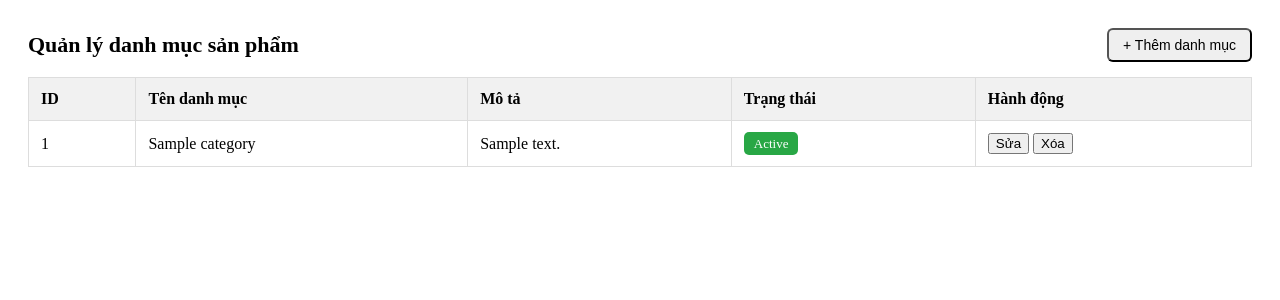
After one commit to Dieu-Dinh/PETSHOP, a PHP site: page /admin/views/manage_category.php in a window 1280 px wide. The commit adds this page. Shown: the top 300 px of the page. Run offline with PHP 8.4, Linux system fonts and the light colour scheme; tables that the repository leaves empty or names only in its code hold one stand-in row (values such as "Sample post").

Commit message:
ok manageCategory

```diff
--- /dev/null
+++ b/admin/assets/css/manageCategory.css
@@ -0,0 +1,123 @@
+.manage-section {
+    padding: 20px;
+}
+
+.header {
+    display: flex;
+    justify-content: space-between;
+    align-items: center;
+    margin-bottom: 15px;
+}
+
+.header h2 {
+    margin: 0;
+    font-size: 22px;
+    font-weight: bold;
+}
+
+#btn-add {
+    padding: 8px 14px;
+    font-size: 14px;
+}
+
+/* TABLE FULL WIDTH KHÔNG BỊ THU NHỎ */
+.table-category {
+    width: 100%;
+    border-collapse: collapse;
+    background: #fff;
+    table-layout: auto; /* QUAN TRỌNG: để cột mô tả giãn đều */
+}
+
+.table-category th,
+.table-category td {
+    padding: 12px;
+    border: 1px solid #ddd;
+    text-align: left;
+}
+
+.table-category th {
+    background: #f1f1f1;
+    font-weight: bold;
+}
+
+/* TRẠNG THÁI */
+.status {
+    padding: 4px 10px;
+    border-radius: 5px;
+    font-size: 13px;
+    color: #fff;
+}
+
+.status.active { background: #28a745; }
+.status.inactive { background: #dc3545; }
+
+/* MODAL */
+.modal {
+    position: fixed;
+    top: 0; left: 0;
+    width: 100%; height: 100%;
+    background: rgba(0, 0, 0, 0.45);
+    display: none;
+    justify-content: center;
+    align-items: center;
+    z-index: 9999;
+}
+
+.modal-content {
+    width: 480px;
+    background: #ffffff;
+    padding: 25px 20px;
+    border-radius: 12px;
+    box-shadow: 0 8px 20px rgba(0,0,0,0.25);
+    animation: fadeIn 0.25s ease;
+}
+
+/* TIÊU ĐỀ MODAL – LÀM NỔI BẬT */
+#modal-title {
+    margin: 0 0 15px;
+    font-size: 20px;
+    font-weight: bold;
+    color: #007bff;
+    text-align: center;
+    border-bottom: 2px solid #007bff33;
+    padding-bottom: 8px;
+}
+
+.modal-content label {
+    font-weight: 600;
+    margin-bottom: 4px;
+    display: block;
+}
+
+.form-control {
+    width: 100%;
+    padding: 9px;
+    border: 1px solid #ccc;
+    border-radius: 6px;
+    margin-bottom: 12px;
+    transition: border 0.2s;
+}
+
+.form-control:focus {
+    border-color: #007bff;
+    outline: none;
+}
+
+/* FOOTER BUTTON */
+.modal-footer {
+    display: flex;
+    justify-content: flex-end;
+    gap: 10px;
+    margin-top: 10px;
+}
+
+.btn {
+    border-radius: 6px !important;
+    padding: 7px 14px !important;
+}
+
+/* Hiệu ứng xuất hiện */
+@keyframes fadeIn {
+    from { opacity: 0; transform: translateY(-15px); }
+    to   { opacity: 1; transform: translateY(0); }
+}
--- /dev/null
+++ b/admin/assets/js/manage_category.js
@@ -0,0 +1,161 @@
+(function initCategory() {
+
+    const checkReady = setInterval(() => {
+        const btnAdd = document.getElementById("btn-add");
+        if (btnAdd) {
+            clearInterval(checkReady);
+            initEvents();
+        }
+    }, 50);
+
+    function initEvents() {
+
+        const API_URL = "/PETSHOP/admin/api/api_category.php";
+
+        const btnAdd = document.getElementById("btn-add");
+        const btnSave = document.getElementById("btn-save");
+        const btnClose = document.getElementById("btn-close");
+        const modal = document.getElementById("modal-category");
+
+        loadCategories();
+
+        // ============================
+        // THÊM
+        // ============================
+        btnAdd.onclick = () => {
+            document.getElementById("modal-title").innerText = "Thêm danh mục";
+            document.getElementById("cat-id").value = "";
+            document.getElementById("cat-name").value = "";
+            document.getElementById("cat-description").value = "";
+            document.getElementById("cat-active").value = 1;
+
+            modal.style.display = "flex";
+        };
+
+        // ============================
+        // LƯU (THÊM / SỬA)
+        // ============================
+        btnSave.onclick = async () => {
+
+            const id = document.getElementById("cat-id").value;
+            const name = document.getElementById("cat-name").value;
+            const desc = document.getElementById("cat-description").value;
+            const active = document.getElementById("cat-active").value;
+
+            if (name.trim() === "") {
+                alert("Tên danh mục không được để trống!");
+                return;
+            }
+
+            const form = new FormData();
+            form.append("name", name);
+            form.append("description", desc);
+            form.append("is_active", active);
+
+            let action = "add";
+            if (id) {
+                action = "update";
+                form.append("id", id);
+            }
+
+            const res = await fetch(`${API_URL}?action=${action}`, {
+                method: "POST",
+                body: form
+            });
+
+            const data = await res.json();
+            alert(data.msg);
+
+            if (data.status) {
+                modal.style.display = "none";
+                loadCategories();
+            }
+        };
+
+        btnClose.onclick = () => modal.style.display = "none";
+
+        // ============================
+        // LOAD DANH MỤC
+        // ============================
+        async function loadCategories() {
+            const res = await fetch(`${API_URL}?action=list`);
+            const json = await res.json();
+
+            const tbody = document.querySelector("#table-category tbody");
+            tbody.innerHTML = "";
+
+            json.data.forEach(cat => {
+                const tr = document.createElement("tr");
+
+                tr.innerHTML = `
+                    <td>${cat.id}</td>
+                    <td>${cat.name}</td>
+                    <td>${cat.description || ''}</td>
+                    <td>
+                        <span class="status ${cat.is_active == 1 ? "active" : "inactive"}">
+                            ${cat.is_active == 1 ? "Active" : "Inactive"}
+                        </span>
+                    </td>
+                    <td>
+                        <button class="btn-edit"
+                            data-id="${cat.id}"
+                            data-name="${cat.name}"
+                            data-description="${cat.description}"
+                            data-active="${cat.is_active}">
+                            Sửa
+                        </button>
+
+                        <button class="btn-delete" data-id="${cat.id}">
+                            Xóa
+                        </button>
+                    </td>
+                `;
+
+                tbody.appendChild(tr);
+            });
+
+            attachRowEvents();
+        }
+
+        // ============================
+        // SỬA / XÓA
+        // ============================
+        function attachRowEvents() {
+
+            document.querySelectorAll(".btn-edit").forEach(btn => {
+                btn.onclick = () => {
+                    document.getElementById("modal-title").innerText = "Cập nhật danh mục";
+
+                    document.getElementById("cat-id").value = btn.dataset.id;
+                    document.getElementById("cat-name").value = btn.dataset.name;
+                    document.getElementById("cat-description").value = btn.dataset.description;
+                    document.getElementById("cat-active").value = btn.dataset.active;
+
+                    modal.style.display = "flex";
+                };
+            });
+
+            document.querySelectorAll(".btn-delete").forEach(btn => {
+                btn.onclick = async () => {
+
+                    if (!confirm("Xóa danh mục này?")) return;
+
+                    const form = new FormData();
+                    form.append("id", btn.dataset.id);
+
+                    const res = await fetch(`${API_URL}?action=delete`, {
+                        method: "POST",
+                        body: form
+                    });
+
+                    const data = await res.json();
+
+                    alert(data.msg);
+
+                    if (data.status) loadCategories();
+                };
+            });
+        }
+    }
+
+})();
--- /dev/null
+++ b/admin/controller/manageCategoryController.php
@@ -0,0 +1,122 @@
+<?php
+/**
+ * CategoryController
+ * Xử lý CRUD danh mục dành cho Admin.
+ */
+
+require_once __DIR__ . '/../../app/models/Category.php';
+
+class CategoryController
+{
+    private $pdo;
+
+    public function __construct()
+    {
+        require_once __DIR__ . '/../../app/config/database.php';
+        $this->pdo = $GLOBALS['pdo'];
+
+        if (!$this->pdo) {
+            die(json_encode(['status' => false, 'msg' => 'Không thể kết nối Database']));
+        }
+    }
+
+    /**
+     * Lấy toàn bộ danh mục
+     */
+    public function list()
+    {
+        $sql = "SELECT id, name, description, is_active
+                FROM categories
+                ORDER BY id DESC";
+
+        $stmt = $this->pdo->prepare($sql);
+        $stmt->execute();
+
+        $data = $stmt->fetchAll();
+
+        return [
+            'status' => true,
+            'data'   => $data
+        ];
+    }
+
+    /**
+     * Thêm danh mục mới
+     */
+    public function add($name, $description, $active)
+    {
+        if (empty($name)) {
+            return ['status' => false, 'msg' => 'Tên danh mục không được để trống'];
+        }
+
+        // Kiểm tra trùng tên
+        $check = $this->pdo->prepare("SELECT id FROM categories WHERE name = :name");
+        $check->execute([':name' => $name]);
+
+        if ($check->fetch()) {
+            return ['status' => false, 'msg' => 'Tên danh mục đã tồn tại'];
+        }
+
+        $sql = "INSERT INTO categories (name, description, is_active)
+                VALUES (:name, :description, :active)";
+
+        $stmt = $this->pdo->prepare($sql);
+
+        $ok = $stmt->execute([
+            ':name'        => $name,
+            ':description' => $description,
+            ':active'      => (int)$active
+        ]);
+
+        return [
+            'status' => $ok,
+            'msg' => $ok ? 'Thêm danh mục thành công' : 'Thêm thất bại'
+        ];
+    }
+
+    /**
+     * Cập nhật danh mục
+     */
+    public function update($id, $name, $description, $active)
+    {
+        if (empty($name)) {
+            return ['status' => false, 'msg' => 'Tên danh mục không được để trống'];
+        }
+
+        $sql = "UPDATE categories
+                SET name = :name,
+                    description = :description,
+                    is_active = :active
+                WHERE id = :id";
+
+        $stmt = $this->pdo->prepare($sql);
+
+        $ok = $stmt->execute([
+            ':id'          => (int)$id,
+            ':name'        => $name,
+            ':description' => $description,
+            ':active'      => (int)$active
+        ]);
+
+        return [
+            'status' => $ok,
+            'msg' => $ok ? 'Cập nhật thành công' : 'Cập nhật thất bại'
+        ];
+    }
+
+    /**
+     * Xóa danh mục
+     */
+    public function delete($id)
+    {
+        $sql = "DELETE FROM categories WHERE id = :id";
+        $stmt = $this->pdo->prepare($sql);
+
+        $ok = $stmt->execute([':id' => (int)$id]);
+
+        return [
+            'status' => $ok,
+            'msg' => $ok ? 'Xóa thành công' : 'Xóa thất bại'
+        ];
+    }
+}
--- a/admin/index.php
+++ b/admin/index.php
@@ -12,6 +12,7 @@ $admin = $_SESSION['user']['email'];
     <meta charset="UTF-8">
     <title>Trang quản trị | PetShop</title>
     <link rel="stylesheet" href="assets/css/admin.css">
+    <link rel="stylesheet" href="assets/css/manageCategory.css">
 </head>
 <body>
     <div class="admin-container">
--- /dev/null
+++ b/admin/views/manage_category.php
@@ -0,0 +1,48 @@
+<section class="manage-section">
+    <div class="header">
+        <h2>Quản lý danh mục sản phẩm</h2>
+        <button id="btn-add" class="btn btn-primary">+ Thêm danh mục</button>
+    </div>
+
+    <table class="table-category" id="table-category">
+        <thead>
+            <tr>
+                <th>ID</th>
+                <th>Tên danh mục</th>
+                <th>Mô tả</th>
+                <th>Trạng thái</th>
+                <th>Hành động</th>
+            </tr>
+        </thead>
+        <tbody></tbody>
+    </table>
+</section>
+
+<!-- MODAL -->
+<div class="modal" id="modal-category">
+    <div class="modal-content">
+        <h3 id="modal-title">Thêm danh mục</h3>
+
+        <input type="hidden" id="cat-id">
+
+        <label>Tên danh mục</label>
+        <input type="text" id="cat-name" class="form-control">
+
+        <label>Mô tả</label>
+        <textarea id="cat-description" class="form-control"></textarea>
+
+        <label>Trạng thái</label>
+        <select id="cat-active" class="form-control">
+            <option value="1">Active</option>
+            <option value="0">Inactive</option>
+        </select>
+
+        <div class="modal-footer">
+            <button id="btn-save" class="btn btn-success">Lưu</button>
+            <button id="btn-close" class="btn btn-secondary">Đóng</button>
+        </div>
+    </div>
+</div>
+
+<link rel="stylesheet" href="assets/css/manageCategory.css">
+<script src="assets/js/manage_category.js"></script>
```
Also changed, not shown: admin/api/api_category.php (added, +56 -0 lines), public/images/products/product_1763598998_7e48f744.jpg (added).
